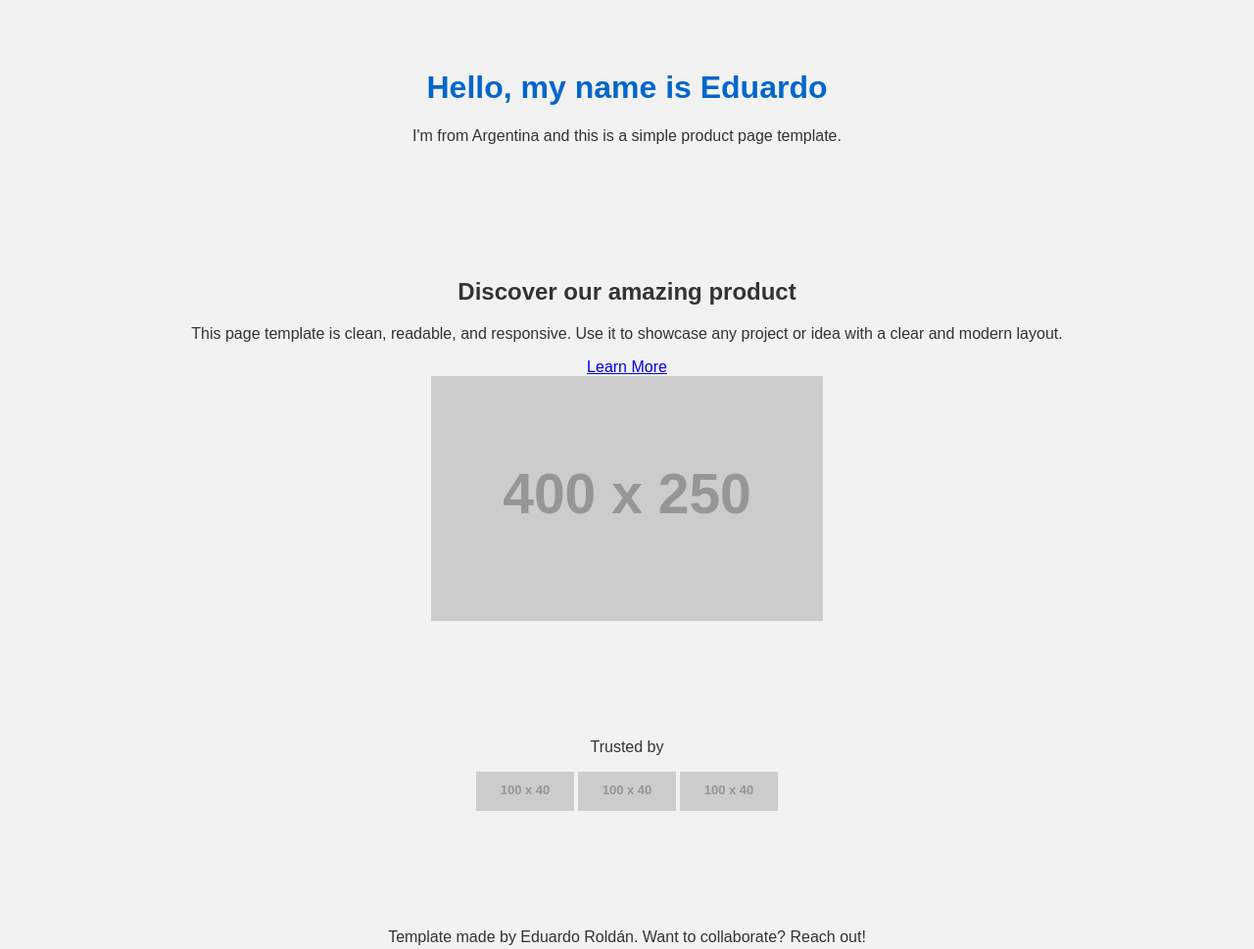
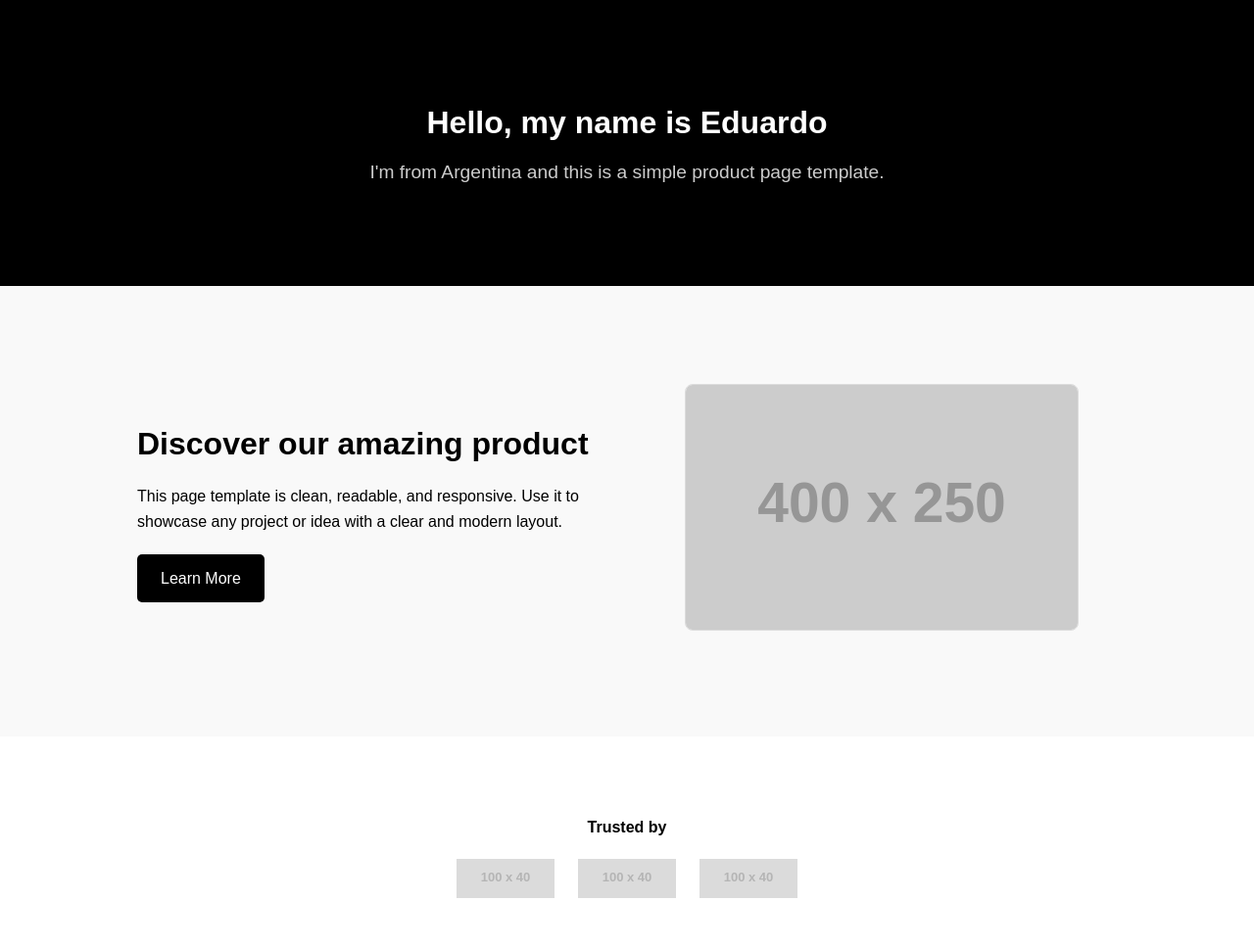
Before and after one commit to eduroldani/lewagononlinetest, a plain HTML site: page index.html in a window 1280 px wide. Shown: the top 969 px of the page at 98% size. Drawn offline with Linux system fonts and the light colour scheme; placeholder pictures from the web are drawn by us.

Commit message:
Update style.css

```diff
--- a/style.css
+++ b/style.css
@@ -1,15 +1,114 @@
+* {
+  box-sizing: border-box;
+  margin: 0;
+  padding: 0;
+}
+
 body {
-  margin: 0;
   font-family: Arial, sans-serif;
-  background-color: #f2f2f2;
-  color: #333;
+  background-color: #ffffff;
+  color: #000000;
+  line-height: 1.6;
 }
 
 .container {
-  text-align: center;
-  padding: 50px;
+  width: 90%;
+  max-width: 1000px;
+  margin: 0 auto;
+  padding: 40px 0;
 }
 
-h1 {
-  color: #0066cc;
+header {
+  background-color: #000000;
+  color: #ffffff;
+  text-align: center;
+  padding: 60px 20px;
 }
+
+.subtitle {
+  font-size: 1.2em;
+  color: #cccccc;
+  margin-top: 10px;
+}
+
+.hero {
+  background-color: #f9f9f9;
+  padding: 60px 20px;
+}
+
+.hero-content {
+  display: flex;
+  flex-wrap: wrap;
+  align-items: center;
+  justify-content: space-between;
+  gap: 40px;
+}
+
+.hero-text {
+  flex: 1;
+  min-width: 280px;
+}
+
+.hero-text h2 {
+  font-size: 2em;
+  margin-bottom: 15px;
+}
+
+.hero-text p {
+  font-size: 1em;
+  margin-bottom: 20px;
+}
+
+.hero-image {
+  flex: 1;
+  min-width: 280px;
+  text-align: center;
+}
+
+.hero-image img {
+  max-width: 100%;
+  border: 1px solid #ddd;
+  border-radius: 8px;
+}
+
+.btn {
+  display: inline-block;
+  background: #000;
+  color: #fff;
+  padding: 12px 24px;
+  text-decoration: none;
+  border-radius: 5px;
+  transition: background 0.3s;
+}
+
+.btn:hover {
+  background: #333;
+}
+
+.trust {
+  background-color: #ffffff;
+  text-align: center;
+  padding: 40px 20px;
+}
+
+.trust-text {
+  font-weight: bold;
+  margin-bottom: 20px;
+}
+
+.logos img {
+  margin: 0 10px;
+  opacity: 0.7;
+  transition: opacity 0.3s;
+}
+
+.logos img:hover {
+  opacity: 1;
+}
+
+footer {
+  background-color: #000000;
+  color: #ffffff;
+  text-align: center;
+  padding: 30px 20px;
+}
```
